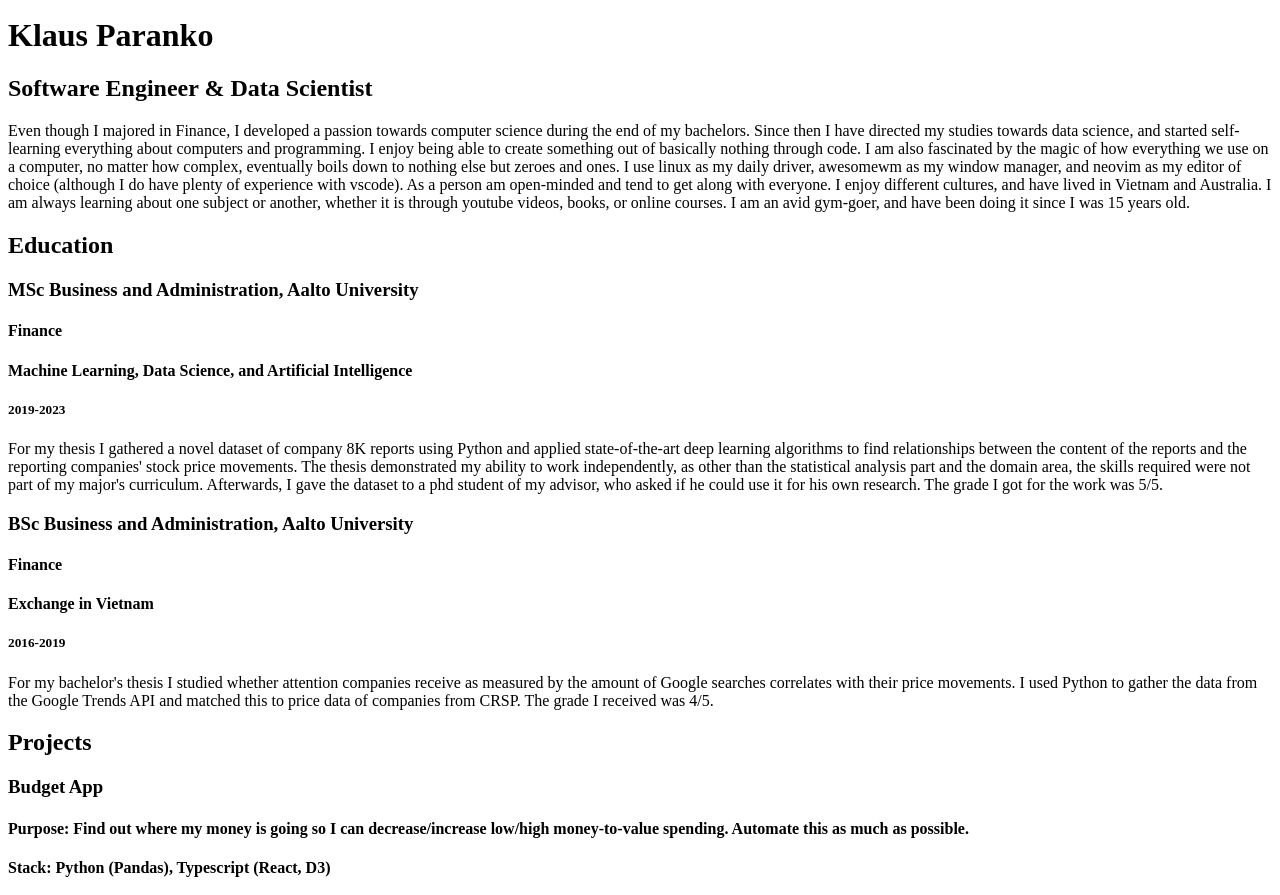
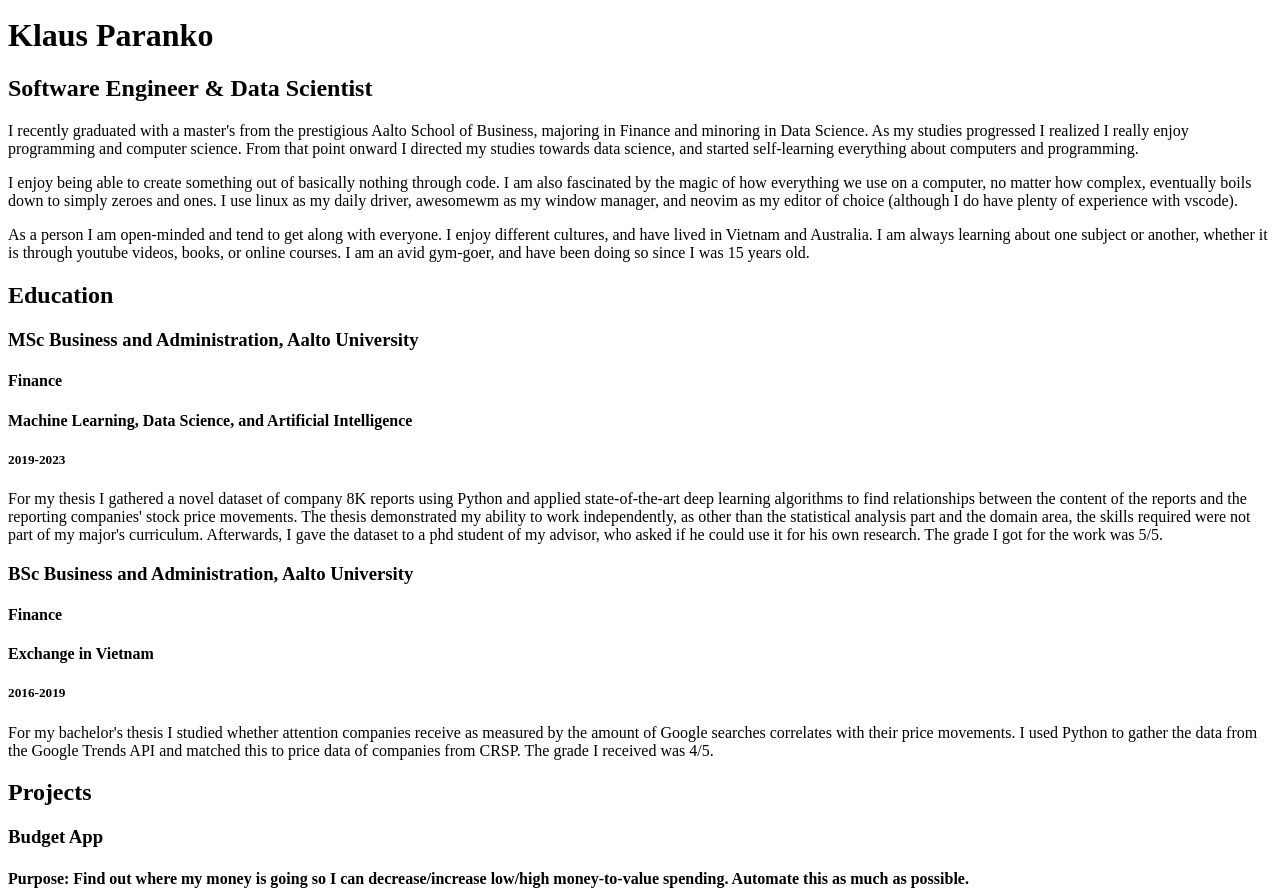
Before and after one commit to KlausParanko/cv, a website: page index.html in a window 1280 px wide. Shown: the part 880-1775 px from the top of the page. Drawn offline with Linux system fonts and the light colour scheme.

Commit message:
Updated bio

```diff
--- a/index.html
+++ b/index.html
@@ -62,20 +62,22 @@
         <h1>Klaus <span>Paranko</span></h1>
         <h2 class="job-title">Software Engineer & Data Scientist</h2>
         <p>
-          Even though I majored in Finance, I developed a passion towards computer science during the end of my
-          bachelors.
-          Since then I have directed my studies towards data science, and started
-          self-learning everything about computers and programming. I enjoy being able to create something out of
-          basically nothing through code. I am also fascinated by the magic of how everything we use on a computer, no
-          matter how complex,
-          eventually boils down
-          to nothing else but zeroes and ones. I use linux as my daily driver, awesomewm as my window manager, and
-          neovim as
-          my editor of choice (although I do have plenty of experience with
-          vscode). As a person am open-minded and tend to get along with everyone. I
+          I recently graduated with a master's from the prestigious Aalto School of Business, majoring in Finance and
+          minoring in Data Science. As my studies progressed I realized I really enjoy programming and computer
+          science. From that point onward I directed my studies towards data science, and started
+          self-learning everything about computers and programming.
+        </p>
+        <p>
+          I enjoy being able to create something out of basically nothing through code. I am also fascinated by the
+          magic of how everything we use on a computer, no matter how complex, eventually boils down to simply zeroes
+          and ones. I use linux as my daily driver,
+          awesomewm as my window manager, and
+          neovim as my editor of choice (although I do have plenty of experience with
+          vscode).
+        <p>As a person I am open-minded and tend to get along with everyone. I
           enjoy different cultures, and have lived in Vietnam and Australia. I am always learning about one subject or
           another, whether it is through youtube videos, books, or online courses. I am an avid
-          gym-goer, and have been doing it since I was 15 years old.
+          gym-goer, and have been doing so since I was 15 years old.</p>
         </p>
       </div>
       <div class="education">
```
